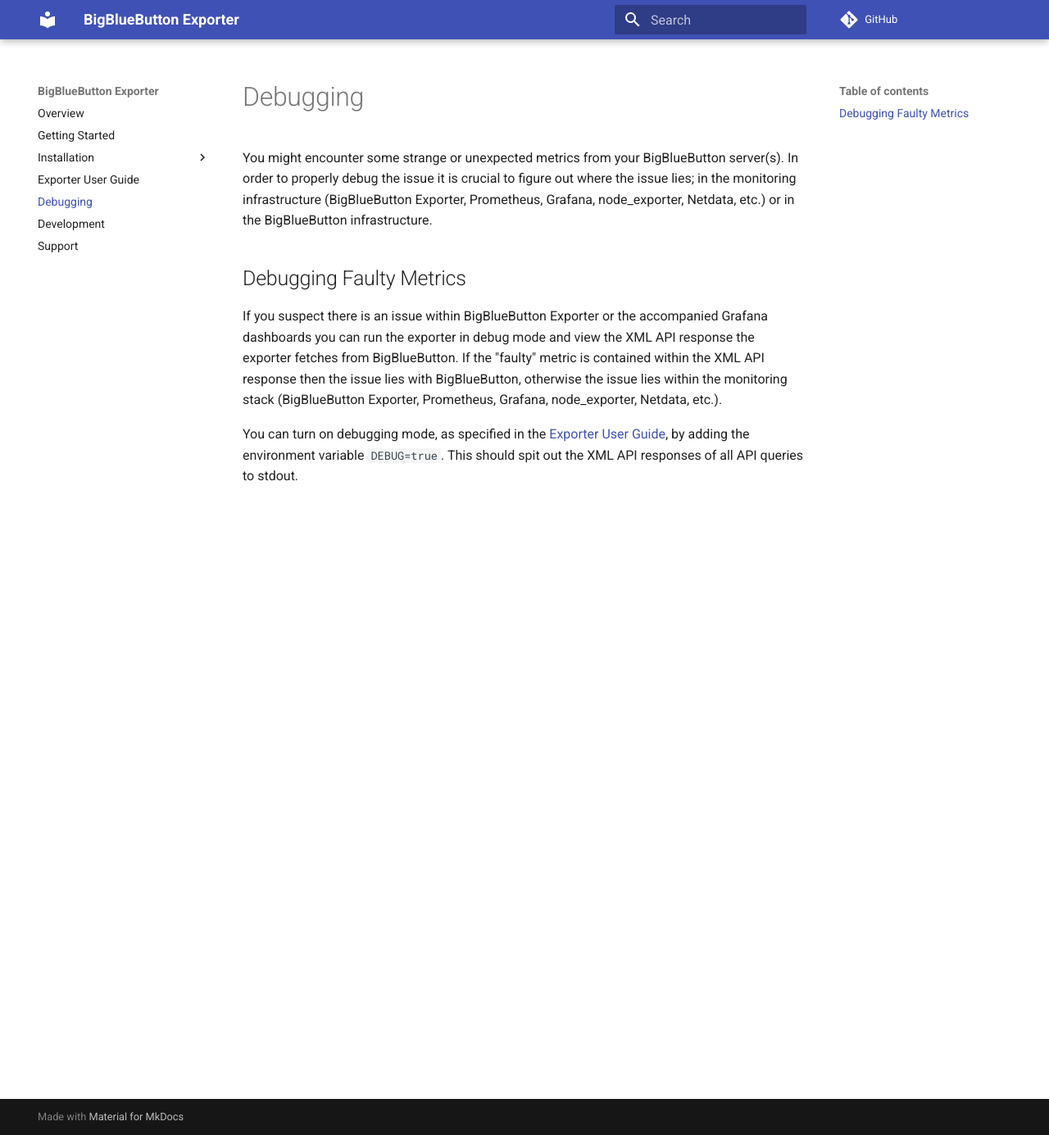
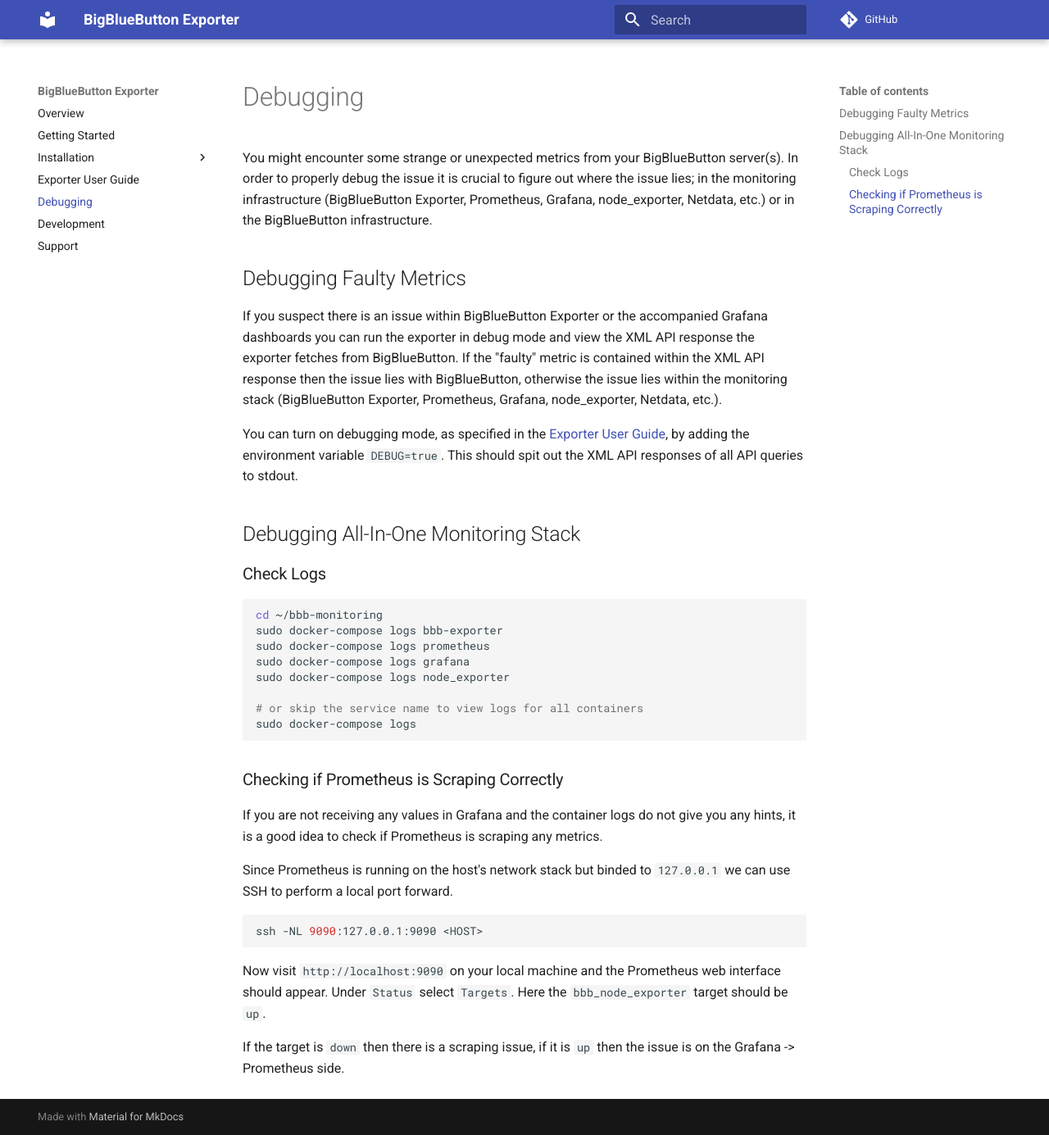
Before and after one commit to greenstatic/bigbluebutton-exporter, an MkDocs documentation site: the page built from docs/debugging.md, in a window 1280 px wide and 1385 px high. Shown: the whole window at 82% size. Built offline with MkDocs 1.6.1 and Material for MkDocs 9.7.7, drawn with Linux system fonts in a browser that asks for light colours; comment, search, counter and statistics services are not loaded.

Commit message:
docs regarding all-in-one monitoring stack debugging

````diff
--- a/docs/debugging.md
+++ b/docs/debugging.md
@@ -17,3 +17,33 @@
 [Exporter User Guide](./exporter-user-guide.md#environment-variables), by adding the
 environment variable `DEBUG=true`.
 This should spit out the XML API responses of all API queries to stdout.
+
+## Debugging All-In-One Monitoring Stack
+### Check Logs
+```shell
+cd ~/bbb-monitoring
+sudo docker-compose logs bbb-exporter
+sudo docker-compose logs prometheus
+sudo docker-compose logs grafana
+sudo docker-compose logs node_exporter
+
+# or skip the service name to view logs for all containers
+sudo docker-compose logs
+```
+### Checking if Prometheus is Scraping Correctly
+If you are not receiving any values in Grafana and the container logs do not give
+you any hints, it is a good idea to check if Prometheus is scraping any metrics.
+
+Since Prometheus is running on the host's network stack but binded to `127.0.0.1`
+we can use SSH to perform a local port forward.
+```shell
+ssh -NL 9090:127.0.0.1:9090 <HOST>
+```
+
+Now visit `http://localhost:9090` on your local machine and the Prometheus web
+interface should appear.
+Under `Status` select `Targets`.
+Here the `bbb_node_exporter` target should be `up`.
+
+If the target is `down` then there is a scraping issue, if it is `up` then the
+issue is on the Grafana -> Prometheus side.
````
